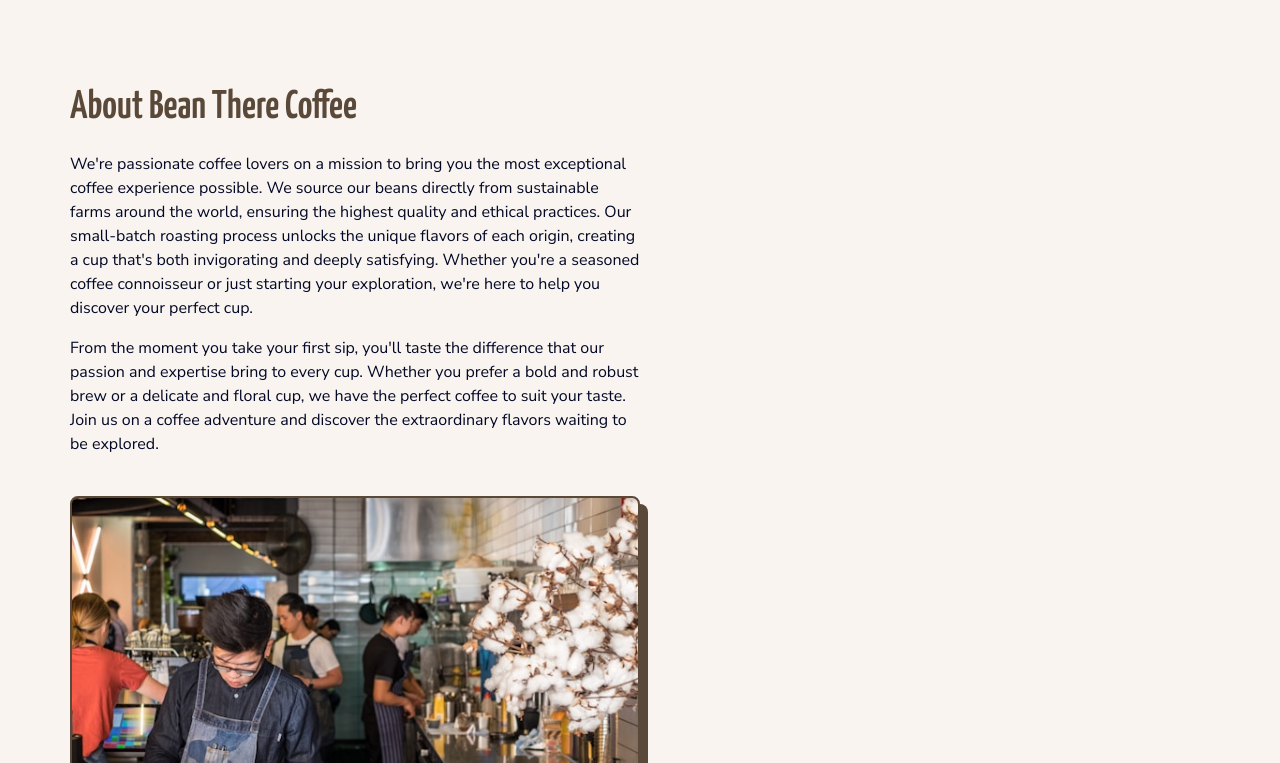
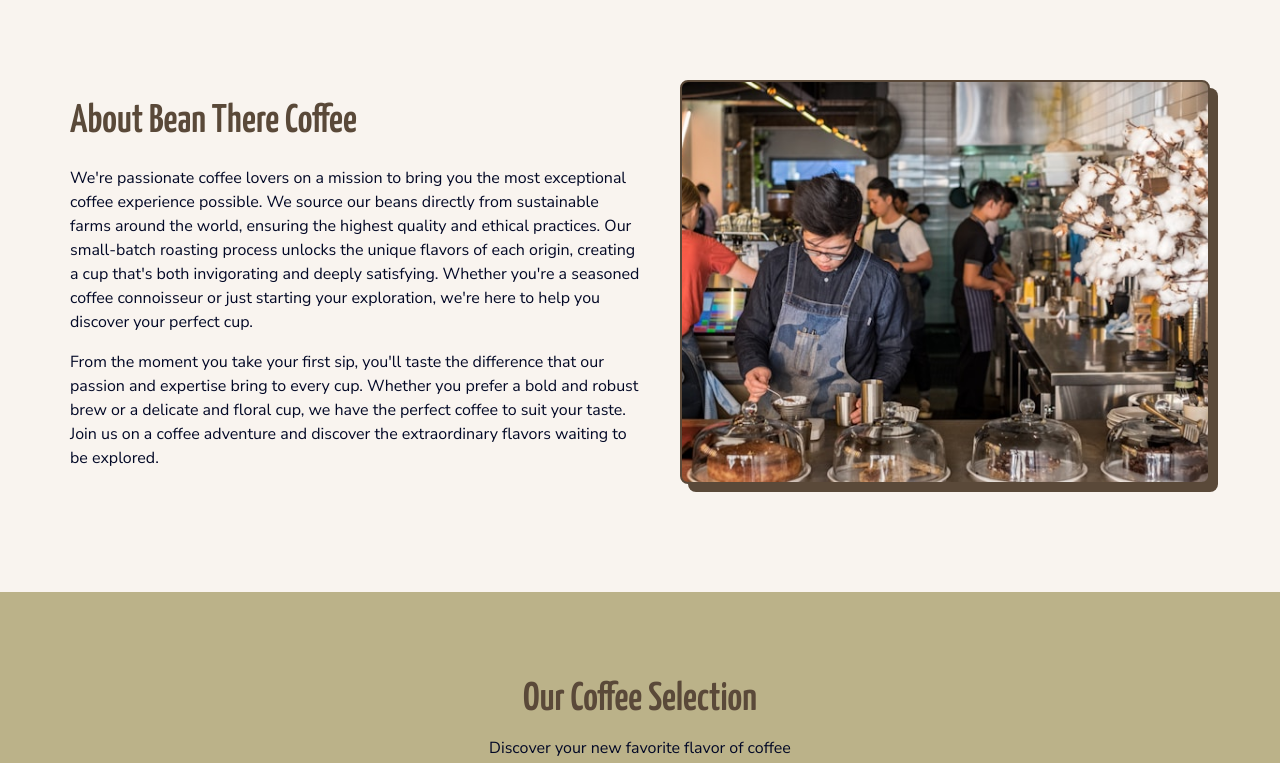
Before and after one commit to john-angelo1610/bean-there-coffee, a plain HTML site: page index.html in a window 1280 px wide. Shown: the part 844-1607 px from the top of the page. Drawn offline with nearby package versions, Linux system fonts and the light colour scheme.

Commit message:
Added favicon and fixed about us image on desktop

```diff
--- a/index.html
+++ b/index.html
@@ -6,6 +6,7 @@
     <title>Bean There Coffee</title>
     <link href="https://cdn.jsdelivr.net/npm/bootstrap@5.3.3/dist/css/bootstrap.min.css" rel="stylesheet" integrity="sha384-QWTKZyjpPEjISv5WaRU9OFeRpok6YctnYmDr5pNlyT2bRjXh0JMhjY6hW+ALEwIH" crossorigin="anonymous">
     <link rel="stylesheet" href="style.css">
+    <link rel="icon" type="image/x-icon" href="assets/favicon.ico">
     <script defer src="https://cdn.jsdelivr.net/npm/bootstrap@5.3.3/dist/js/bootstrap.bundle.min.js" integrity="sha384-YvpcrYf0tY3lHB60NNkmXc5s9fDVZLESaAA55NDzOxhy9GkcIdslK1eN7N6jIeHz" crossorigin="anonymous"></script>
 </head>
 <body data-bs-spy="scroll" data-bs-target=".navbar" data-bs-smooth-scroll="true">
--- a/style.css
+++ b/style.css
@@ -137,6 +137,8 @@ body{
 }
 
 #team{
+    flex: 1 0 0;
+    align-self: stretch;
     border-radius: 8px;
     border: 2px solid #5A4939;
     background: url("assets/about-us.jpg") lightgray 50% / cover no-repeat;
```
Also changed, not shown: assets/favicon.ico (added).
